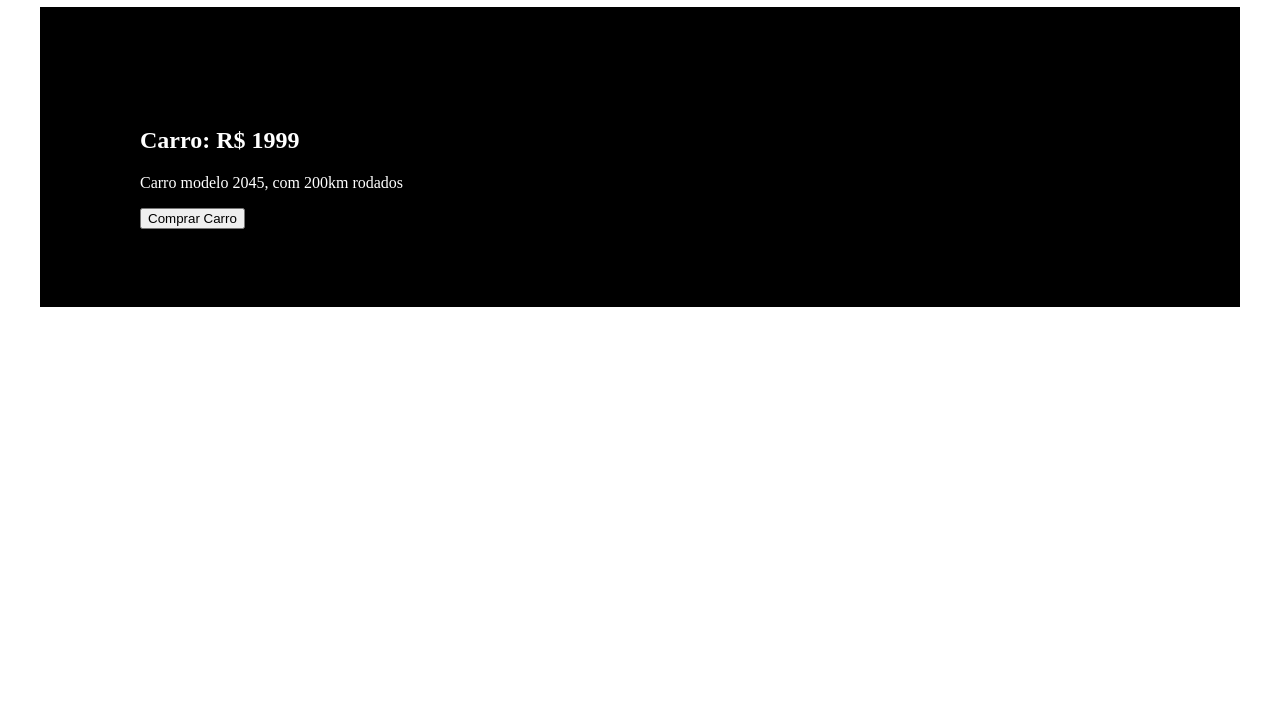
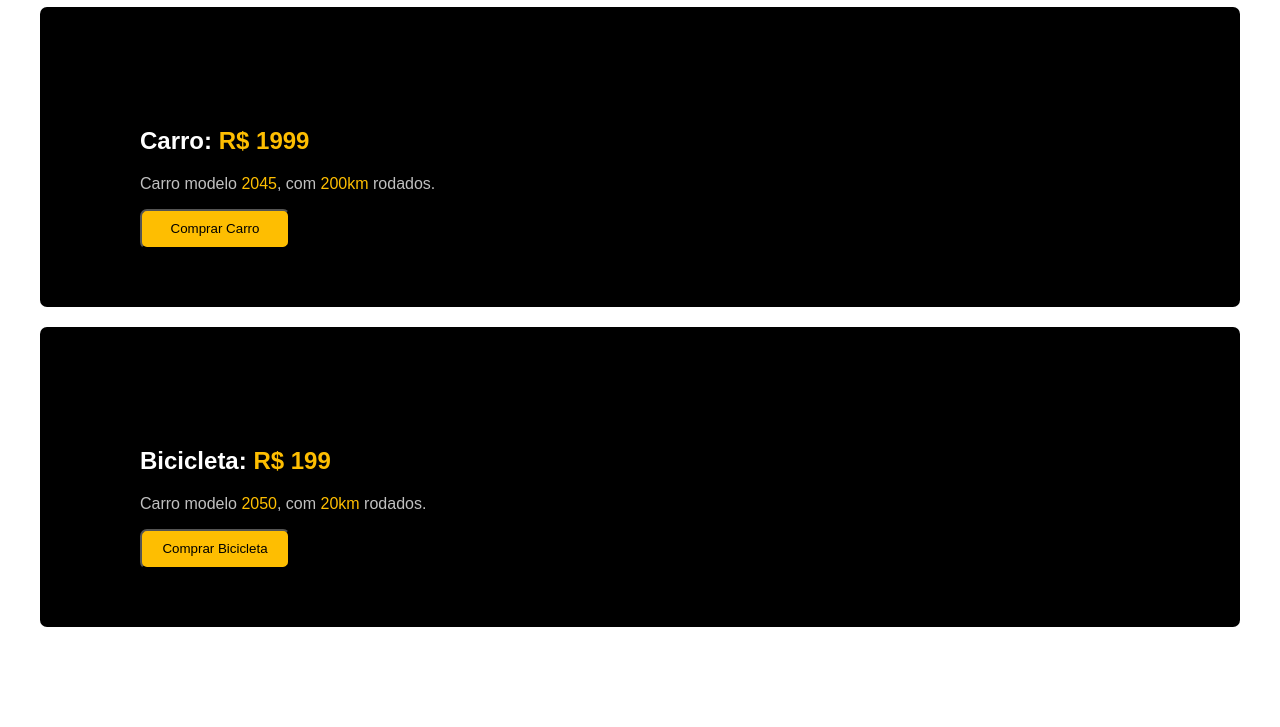
Before and after one commit to Gutotinh0/Prog_internet, a plain HTML site: page CLASS 6/atividade/carromoto.html in a window 1280 px wide. Shown: the part 73-800 px from the top of the page. Drawn offline with Linux system fonts and the light colour scheme.

Commit message:
mudanças

```diff
--- a/CLASS 6/atividade/carromoto.html
+++ b/CLASS 6/atividade/carromoto.html
@@ -10,9 +10,15 @@
     <h1>Carros e Bicicletas</h1>
 
     <div>
-        <h2>Carro: R$ 1999</h2>
-        <P>Carro modelo 2045, com 200km rodados</P>
+        <h2>Carro: <span class="numeros">R$ 1999</span></h2>
+        <P>Carro modelo <span class="numeros">2045</span>, com <span class="numeros">200km</span> rodados.</P>
         <button>Comprar Carro</button>
+    </div>
+
+    <div>
+        <h2>Bicicleta: <span class="numeros">R$ 199</span></h2>
+        <P>Carro modelo <span class="numeros">2050</span>, com <span class="numeros">20km</span> rodados.</P>
+        <button>Comprar Bicicleta</button>
     </div>
 
 </body>
--- a/CLASS 6/atividade/css/style.css
+++ b/CLASS 6/atividade/css/style.css
@@ -1,5 +1,6 @@
 h1 {
  text-align: center;
+ font-family: Arial, sans-serif;
 }
 
 div {
@@ -8,12 +9,27 @@ div {
     height: 100px;
     width: 1000px;
     background-color: rgb(0, 0, 0);
+    margin-bottom: 20px; /* espaço abaixo */
+    border-radius: 7px;
+}
+
+.numeros {
+    color: #febe01;
 }
 
 h2 {
     color: white;
+    font-family: Arial, sans-serif;
 }
 
 p {
-    color: white;
+    color: rgb(192, 192, 192);
+    font-family: Arial, sans-serif;
 }
+
+button {
+    border-radius: 7px;
+    background-color: #febe01;
+    height: 40px;
+    width: 150px
+}
```
